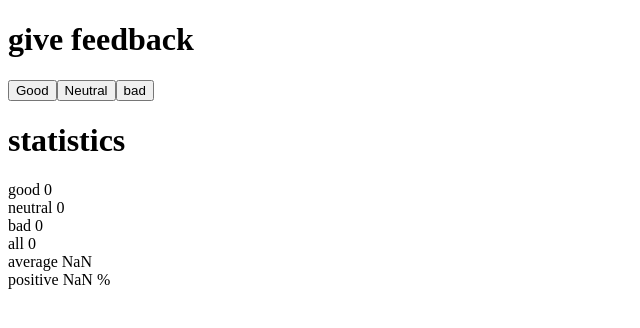
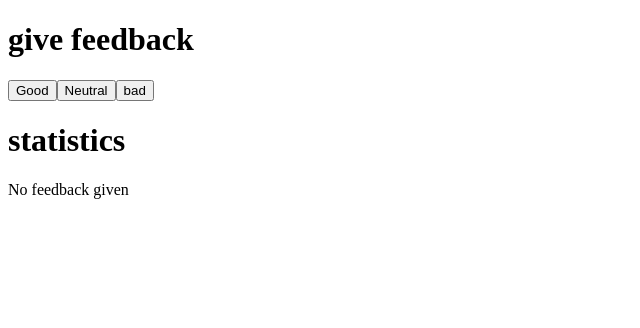
Before and after one commit to thimanen/Full-Stack-open, a React (Vite) app in the folder osa1/unicafe/: page / in a window 1280 px wide. Shown: the top 328 px of the page, without its empty margins (0-640 px from the left). Built offline with nearby package versions, Linux system fonts and the light colour scheme.

Commit message:
1.9: unicafe step4 - final

```diff
--- a/osa1/unicafe/src/App.jsx
+++ b/osa1/unicafe/src/App.jsx
@@ -33,6 +33,14 @@ const Statistics = (props) => {
   const neutral = props.neutral
   const bad = props.bad
   const all = props.all
+
+  if (all === 0) {
+    return (
+      <div>
+        No feedback given
+      </div>
+    )
+  }
 
   return (
     <div>
```
Lines whose indentation alone changed are shown as unchanged.
